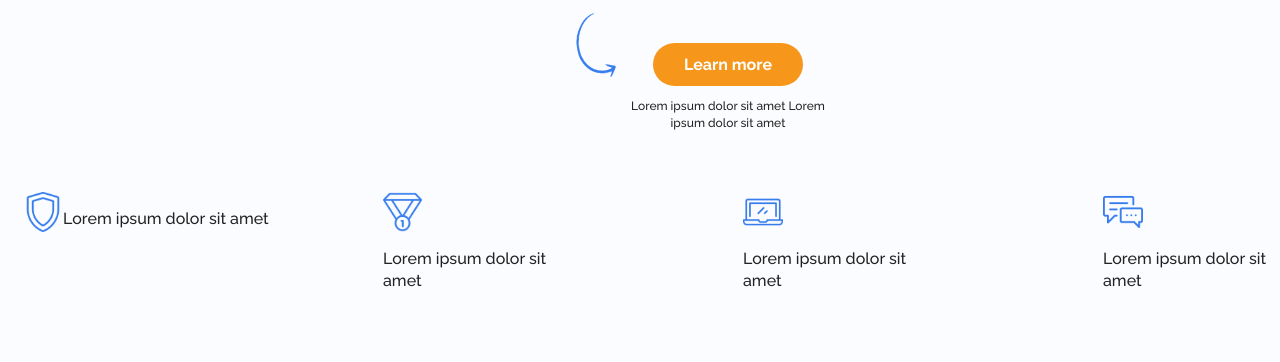
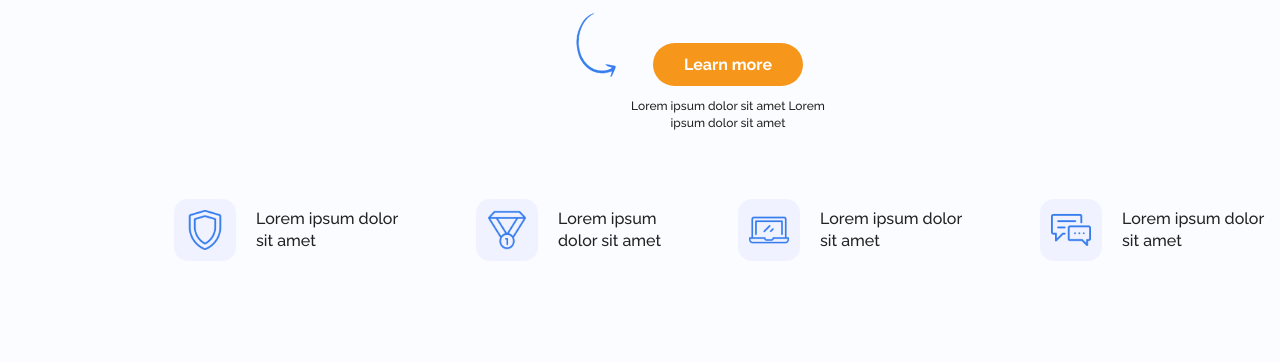
Before and after one commit to Iulian33/vanilla-test-app, a website built with webpack: page index.html in a window 1280 px wide. Shown: the part 438-800 px from the top of the page. Built offline with nearby package versions, Linux system fonts and the light colour scheme.

Commit message:
update  hero row items styles

```diff
--- a/index.html
+++ b/index.html
@@ -84,27 +84,29 @@
       </aside>
 
       <div class="row action-items">
-        <div class="col-md-3">
-          <div>
+        <div class="col-xs-12">
+          <div class="row-item">
+            <div class="item-container">
               <img src="assets/shild.png" height="40" alt="shell image"/>
             </div>
             <p>Lorem ipsum dolor sit amet</p>
           </div>
-        <div class="col-md-3">
-          <div>
+          <div class="row-item">
+            <div class="item-container">
               <img src="assets/medal.png" height="40" alt="shell image"/>
+            </div>
             <p>Lorem ipsum dolor sit amet</p>
           </div>
+          <div class="row-item">
+            <div class="item-container">
+              <img src="assets/laptop.png" height="40" alt="shell image"/>
             </div>
-        <div class="col-md-3">
-          <div>
-            <img src="assets/laptop.png" height="40" alt="shell image"/>
             <p>Lorem ipsum dolor sit amet</p>
           </div>
+          <div class="row-item">
+            <div class="item-container">
+              <img src="assets/messaging.png" height="40" alt="shell image"/>
             </div>
-        <div class="col-md-3">
-          <div>
-            <img src="assets/messaging.png" height="40" alt="shell image"/>
             <p>Lorem ipsum dolor sit amet</p>
           </div>
         </div>
--- a/scss/_heroSection.scss
+++ b/scss/_heroSection.scss
@@ -69,13 +69,39 @@
   > div {
     display: flex;
     flex-direction: row;
+    gap: 60px;
+    justify-content: center;
+  }
 
-    img {
-
-    }
+  .row-item {
+    display: flex;
+    flex-direction: row;
 
     p {
       width: 80%;
+      max-width: 160px;
+    }
+
+    &:nth-child(2) {
+      p {
+        max-width: 120px;
+      }
+    }
+  }
+
+  .item-container {
+    width: 62px;
+    height: 62px;
+    border-radius: 14px;
+    background: var(--hover, #F0F3FF);
+    display: flex;
+    justify-content: center;
+    align-items: center;
+    align-self: center;
+    margin-right: 20px;
+
+    img {
+      height: 40px;
     }
   }
 }
```
Also changed, not shown: style.css. Lines whose indentation alone changed are shown as unchanged.
